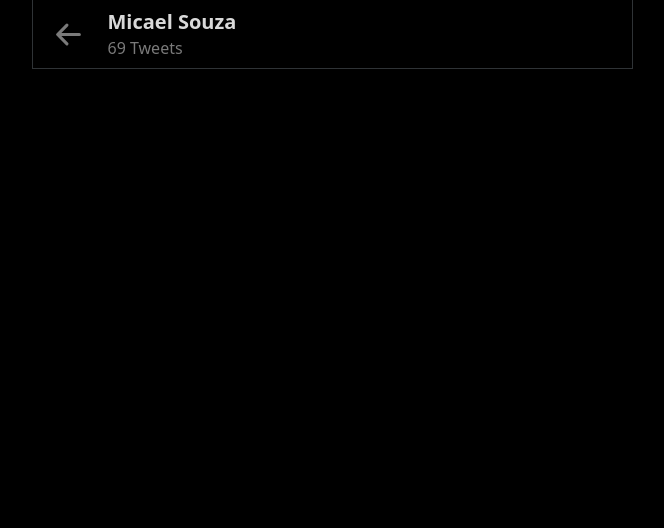
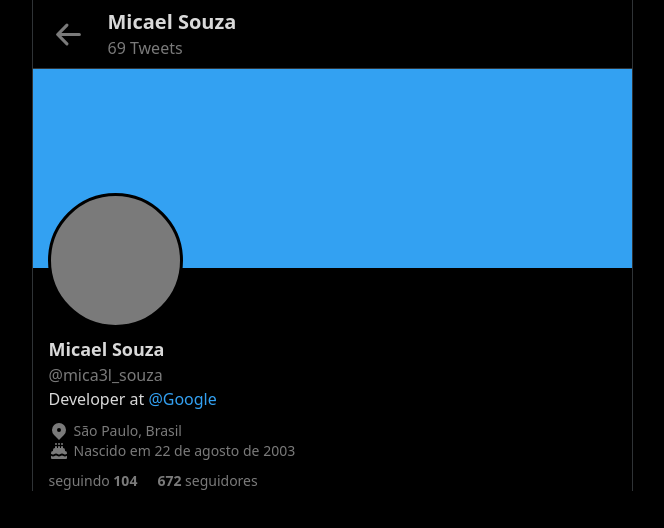
Before and after one commit to BRMicael/Twitter-clone, a Next.js app: page / in a window 1280 px wide. Shown: the top 528 px of the page, without its empty margins (308-972 px from the left). Built offline with nearby package versions, Linux system fonts and the light colour scheme.

Commit message:
finishing the user top

```diff
--- a/components/Main/Main.tsx
+++ b/components/Main/Main.tsx
@@ -5,6 +5,7 @@ import {
   MailIcon,
   SearchIcon,
 } from "@heroicons/react/solid";
+import ProfilePage from "../ProfilePage/ProfilePage";
 
 const Main = () => {
   return (
@@ -23,7 +24,7 @@ const Main = () => {
         </div>
       </header>
 
-      <div id="profile-page"></div>
+      <ProfilePage />
 
       <div
         className="fixed bottom-0 left-0 z-10 bg-primary w-full border-t border-solid border-outline flex justify-between vsm:hidden"
--- /dev/null
+++ b/components/ProfilePage/ProfilePage.tsx
@@ -0,0 +1,45 @@
+import { CakeIcon, LocationMarkerIcon } from '@heroicons/react/solid'
+import React from 'react'
+
+const ProfilePage = () => {
+  return (
+    <section className="flex flex-col max-w-full overflow-y-auto" > {/* adicionar o scrollbar-width:none*/}
+        <div>
+            <div id="banner" className="relative shrink-0 w-full bg-twitter ">
+                <div id="avatar"></div>
+            </div>
+        </div>
+
+        <div id="profile-data" className="flex flex-col relative">
+            {/* <button></button> */}
+
+            <h1 className="font-bold text-lg">Micael Souza</h1>
+            <h2 className="font-normal text-base text-gray">@mica3l_souza</h2>
+
+            <p className="text-base">Developer at <a href="#" className="text-twitter">@Google</a></p>
+
+            <ul className="mt-[10px] mb-[10px]">
+                <li className="flex text-sm text-gray items-center">
+                    <LocationMarkerIcon className="iconBanner mr-[5px] text-gray" />
+                    São Paulo, Brasil
+                </li>
+                <li className="flex text-sm text-gray items-center">
+                    <CakeIcon className="iconBanner mr-[5px] text-gray" />
+                    Nascido em 22 de agosto de 2003
+                </li>
+            </ul>
+
+            <div id="followage" className="flex">
+                <span className="text-sm text-gray">
+                    seguindo <strong>104</strong>
+                </span>
+                <span className="text-sm text-gray ml-5">
+                    <strong>672 </strong> seguidores
+                </span>
+            </div>
+        </div>
+    </section>
+  )
+}
+
+export default ProfilePage
--- a/styles/globals.css
+++ b/styles/globals.css
@@ -5,6 +5,10 @@
 @layer components {
   .icon {
     @apply w-[31px] h-[31px] cursor-pointer fill-gray hover:fill-twitter active:fill-twitter
+  }
+
+  .iconBanner {
+    @apply w-5 h-5 text-gray
   }
 }
 
@@ -50,6 +54,27 @@ html {
   padding: 8px min(46px, max(10vw, 10px));
 }
 
+#banner {
+  height: min(33vw, 199px);
+}
+
+#avatar {
+  width: max(45px, min(135px, 22vw));
+  height: max(45px, min(135px, 22vh));
+
+  border: 3.75px solid var(--primary);
+  background: var(--gray);
+  border-radius: 50%;
+
+  position: absolute;
+  bottom: max(-60px, -10vw);
+  left: 15px;
+}
+
+#profile-data {
+  padding: min(calc(10vw + 7px), 67px) 16px 0;
+}
+
 :root {
   --primary: #000;
   --secondary: #15181C;
```
